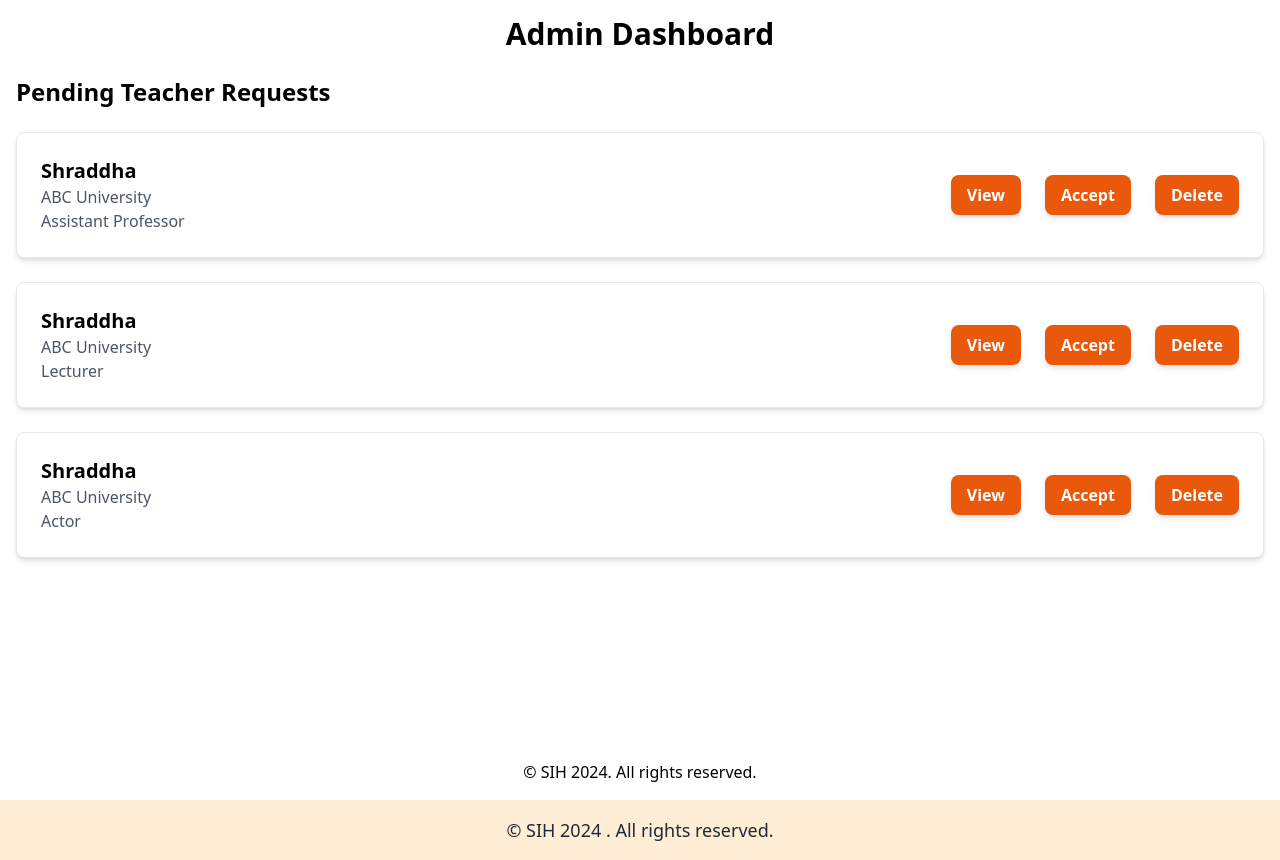
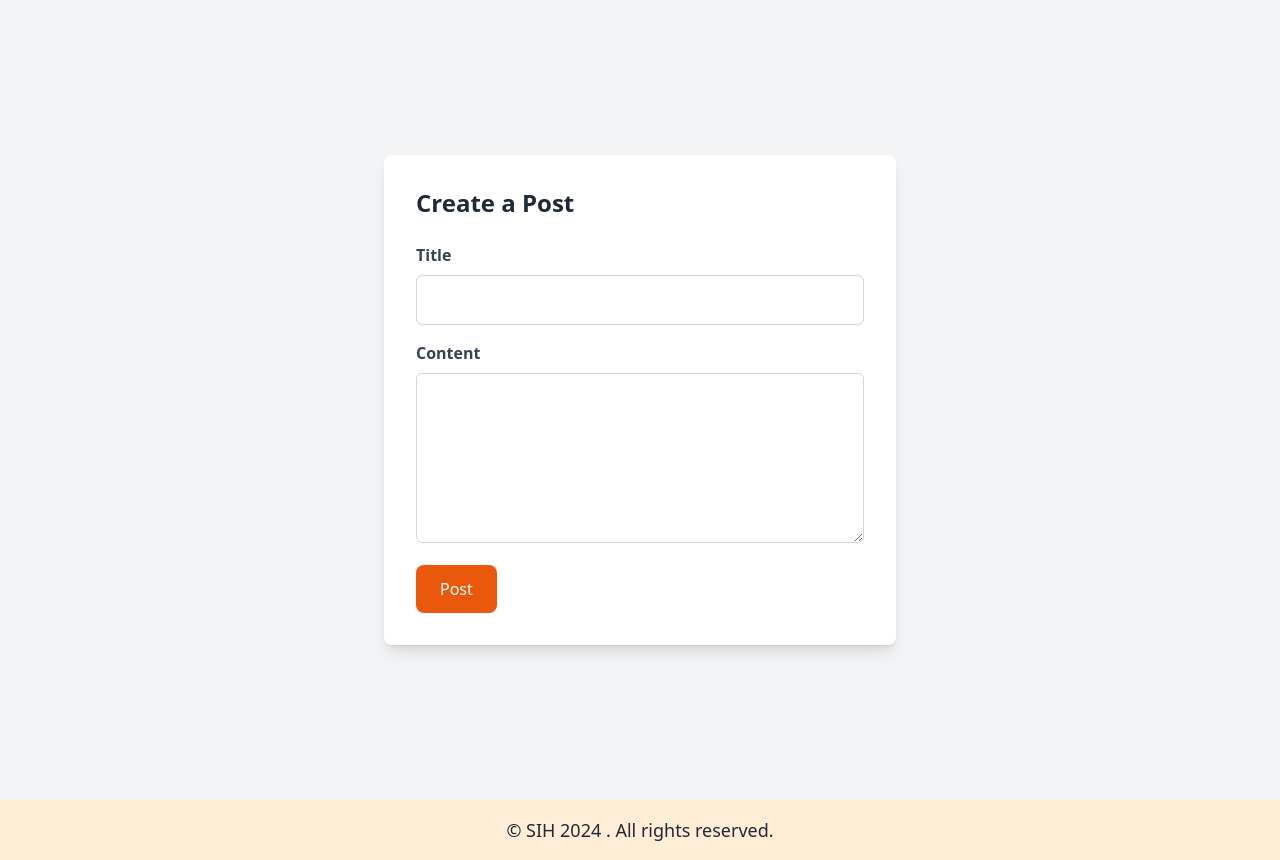
Before and after one commit to Sakshig711/SIH, a React (Vite) app in the folder frontend/: page /create-post in a window 1280 px wide. Built offline with nearby package versions, Linux system fonts and the light colour scheme.

Commit message:
bugs fixed

```diff
--- a/frontend/src/components/CreatePost.jsx
+++ b/frontend/src/components/CreatePost.jsx
@@ -1,76 +1,65 @@
 import React, { useState } from 'react';
+import axios from 'axios';
 
-function AdminPage() {
-  const [pendingRequests, setPendingRequests] = useState([
-    { id: 1, name: 'Shraddha', location: 'ABC University', position: 'Assistant Professor' },
-    { id: 2, name: 'Shraddha', location: 'ABC University', position: 'Lecturer' },
-    { id: 3, name: 'Shraddha', location: 'ABC University', position: 'Actor' }
-  ]);
+const CreatePost = () => {
+  const [title, setTitle] = useState('');
+  const [content, setContent] = useState('');
+  const [message, setMessage] = useState('');
 
-  const handleView = (id) => {
-    console.log(`Viewing details for request ID: ${id}`);
-  };
-
-  const handleAccept = (id) => {
-    console.log(`Accepted request ID: ${id}`);
-    setPendingRequests(pendingRequests.filter(request => request.id !== id));
-  };
-
-  const handleDelete = (id) => {
-    console.log(`Deleted request ID: ${id}`);
-    setPendingRequests(pendingRequests.filter(request => request.id !== id));
+  const handleSubmit = async (e) => {
+    e.preventDefault();
+    try {
+      await axios.post('/api/posts', { title, content }); // Adjust the endpoint as needed
+      setMessage('Your data has been posted!');
+      setTitle('');
+      setContent('');
+    } catch (error) {
+      setMessage('An error occurred. Please try again.');
+    }
   };
 
   return (
-    <div className="min-h-screen flex flex-col">
-      <div className="flex-grow container mx-auto p-4">
-        <h1 className="text-3xl font-semibold text-center mb-6">Admin Dashboard</h1>
-
-        <h2 className="text-2xl font-semibold mb-6">Pending Teacher Requests</h2>
-        <div className="space-y-6">
-          {pendingRequests.length > 0 ? (
-            pendingRequests.map((request) => (
-              <div
-                key={request.id}
-                className="border rounded-lg p-6 bg-white shadow-md flex justify-between items-center"
-              >
-                <div className="flex-1">
-                  <h3 className="text-xl font-semibold">{request.name}</h3>
-                  <p className="text-gray-600">{request.location}</p>
-                  <p className="text-gray-600">{request.position}</p>
-                </div>
-                <div className="flex space-x-6">
-                  <button
-                    onClick={() => handleView(request.id)}
-                    className="bg-orange-600 text-white font-semibold px-4 py-2 rounded-lg shadow-md hover:bg-orange-700 focus:outline-none focus:ring-2 focus:ring-orange-400 focus:ring-opacity-75"
-                  >
-                    View
-                  </button>
-                  <button
-                    onClick={() => handleAccept(request.id)}
-                    className="bg-orange-600 text-white font-semibold px-4 py-2 rounded-lg shadow-md hover:bg-orange-700 focus:outline-none focus:ring-2 focus:ring-orange-400 focus:ring-opacity-75"
-                  >
-                    Accept
-                  </button>
-                  <button
-                    onClick={() => handleDelete(request.id)}
-                    className="bg-orange-600 text-white font-semibold px-4 py-2 rounded-lg shadow-md hover:bg-orange-700 focus:outline-none focus:ring-2 focus:ring-orange-400 focus:ring-opacity-75"
-                  >
-                    Delete
-                  </button>
-                </div>
-              </div>
-            ))
-          ) : (
-            <p>No pending requests</p>
-          )}
-        </div>
+    <div className="min-h-screen flex items-center justify-center bg-gray-100 p-5">
+      <div className="w-full max-w-lg bg-white p-8 rounded-lg shadow-lg">
+        <h2 className="text-2xl font-bold mb-6 text-gray-800">Create a Post</h2>
+        <form onSubmit={handleSubmit} className="space-y-4">
+          <div>
+            <label htmlFor="title" className="block text-gray-700 font-semibold mb-2">Title</label>
+            <input
+              type="text"
+              id="title"
+              value={title}
+              onChange={(e) => setTitle(e.target.value)}
+              className="w-full p-3 border border-gray-300 rounded-md"
+              required
+            />
+          </div>
+          <div>
+            <label htmlFor="content" className="block text-gray-700 font-semibold mb-2">Content</label>
+            <textarea
+              id="content"
+              value={content}
+              onChange={(e) => setContent(e.target.value)}
+              className="w-full p-3 border border-gray-300 rounded-md"
+              rows="6"
+              required
+            ></textarea>
+          </div>
+          <button
+            type="submit"
+            className="bg-orange-600 text-white py-3 px-6 rounded-lg hover:bg-orange-500 transition"
+          >
+            Post
+          </button>
+        </form>
+        {message && (
+          <p className={`mt-4 text-center font-semibold ${message.includes('error') ? 'text-red-600' : 'text-green-600'}`}>
+            {message}
+          </p>
+        )}
       </div>
-      <footer className="bg-beige text-center py-4 mt-auto">
-        © SIH 2024. All rights reserved.
-      </footer>
     </div>
   );
-}
+};
 
-export default AdminPage;
+export default CreatePost;
--- /dev/null
+++ b/package.json
@@ -0,0 +1,5 @@
+{
+  "dependencies": {
+    "axios": "^1.7.5"
+  }
+}
```
Also changed, not shown: 1 other file (tests, documents, lock files or other folders).
